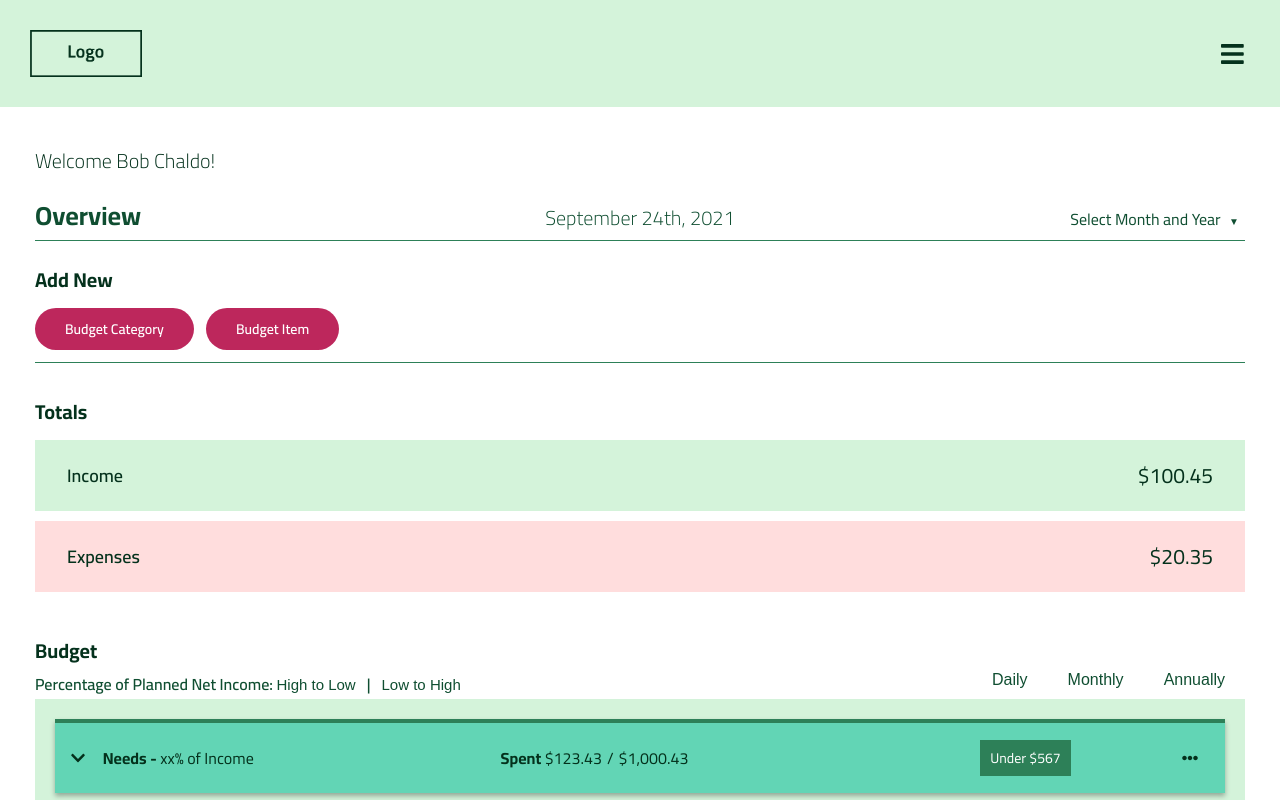
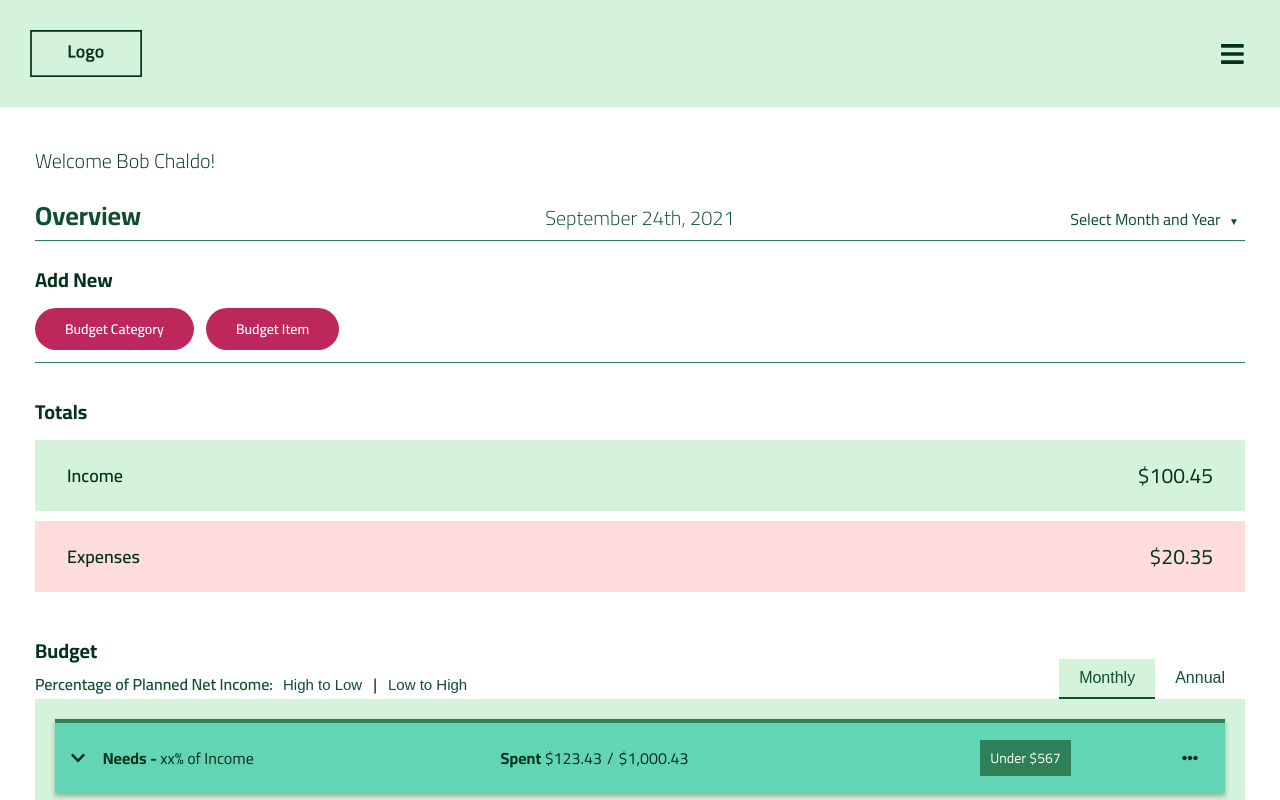
Before and after one commit to Billybobchops/budget-app, a Next.js app: page /overview in a window 1280 px wide. Shown: the top 800 px of the page. Built offline with nearby package versions, Linux system fonts and the light colour scheme.

Commit message:
completed tab functionality

```diff
--- a/components/Layout/Containers/BudgetContainer.js
+++ b/components/Layout/Containers/BudgetContainer.js
@@ -3,10 +3,20 @@ import { useState } from "react";
 import BudgetCategory from "../../UI/BudgetCategory";
 import BudgetItem from "../../UI/BudgetItem";
 
+const Tab = (props) => {
+  let tabClass = `${classes.tabBtn} ${
+    props.activeTab ? classes.tabBtnActive : ""
+  }`;
+  return (
+    <button className={tabClass} onClick={props.onClick}>
+      {props.title}
+    </button>
+  );
+};
+
 const BudgetWrapper = (props) => {
-  const [activeTab, setActiveTab] = useState(["Monthly"]);
-
-  let tabClass = `tabBtn`;
+  const tabLables = ["Monthly", "Annual"];
+  const [activeTab, setActiveTab] = useState(tabLables[0]);
 
   return (
     <div className={classes.budgetContainer}>
@@ -14,7 +24,9 @@ const BudgetWrapper = (props) => {
         <h2>Budget</h2>
         <div>
           <div className={classes.sorting}>
-            Percentage of Planned Net Income:{" "}
+            <span className={classes.sortingTitle}>
+              Percentage of Planned Net Income:
+            </span>
             <span className={classes.break}>
               <br />
             </span>
@@ -25,15 +37,25 @@ const BudgetWrapper = (props) => {
         </div>
       </div>
       <div className={classes.budgetTabs}>
-        <button className={`${classes[tabClass]}`}>Daily</button>
-        <button className={`${classes[tabClass]}`}>Monthly</button>
-        <button className={`${classes[tabClass]}`}>Annually</button>
+        {tabLables.map((tab) => {
+          return (
+            <Tab
+              title={tab}
+              key={tab}
+              activeTab={activeTab === tab}
+              onClick={() => {
+                setActiveTab(tab);
+              }}
+            />
+          );
+        })}
       </div>
       <div className={classes.budgetItemsList}>{props.children}</div>
     </div>
   );
 };
-
+1;
+// Eventually loop and render Categories inside of the BudgetWrapper component...
 const BudgetContainer = (props) => {
   return (
     <BudgetWrapper>
--- a/components/Layout/Containers/BudgetContainer.module.css
+++ b/components/Layout/Containers/BudgetContainer.module.css
@@ -20,6 +20,10 @@
   color: #0f4e31;
   font-size: 16px;
   font-weight: 600;
+}
+
+.sortingTitle {
+  margin-right: 10px;
 }
 
 .sortingBtn {
@@ -48,7 +52,7 @@
 }
 
 .tabBtnActive {
-  padding: 10px 24px;
+  /* padding: 10px 24px; */
   font-size: 16px;
   border: none;
   background-color: #d4f3da;
```
